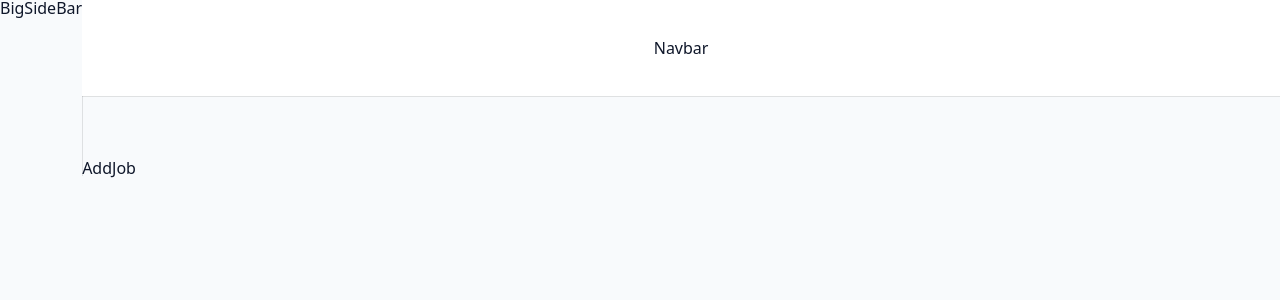
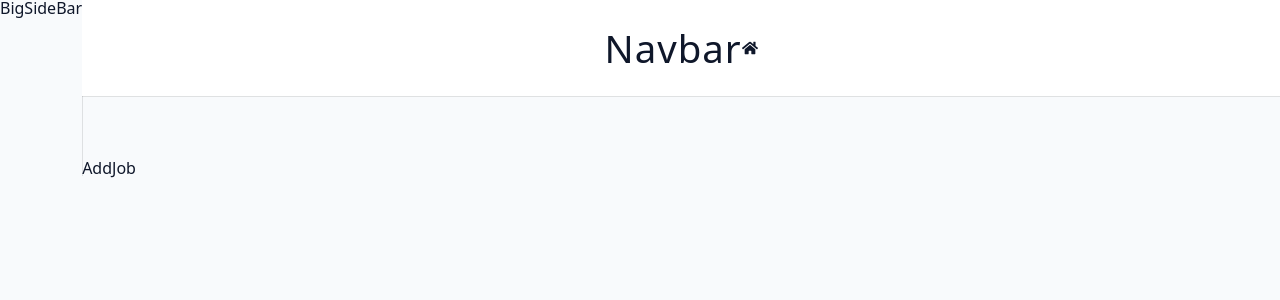
Before and after one commit to thomasjk0831/refreshApp, a React (Vite) app in the folder client/: page /dashboard in a window 1280 px wide. Shown: the top 300 px of the page. Built offline with nearby package versions, Linux system fonts and the light colour scheme.

Commit message:
react icons

```diff
--- a/client/package.json
+++ b/client/package.json
@@ -16,7 +16,7 @@
     "dayjs": "^1.11.7",
     "react": "^18.2.0",
     "react-dom": "^18.2.0",
-    "react-icons": "^4.8.0",
+    "react-icons": "^4.12.0",
     "react-router-dom": "^6.10.0",
     "react-toastify": "^9.1.2",
     "recharts": "^2.5.0",
--- a/client/src/components/Navbar.jsx
+++ b/client/src/components/Navbar.jsx
@@ -1,9 +1,13 @@
 import Wrapper from '../assets/wrappers/Navbar'
 import React from 'react'
+import { FaHome } from 'react-icons/fa'
 
 const Navbar = () => {
   return (
-    <Wrapper>Navbar</Wrapper>
+    <Wrapper>
+      <h2>navbar</h2>
+      <FaHome />
+    </Wrapper>
   )
 }
 
```
Also changed, not shown: 1 other file (tests, documents, lock files or other folders).
